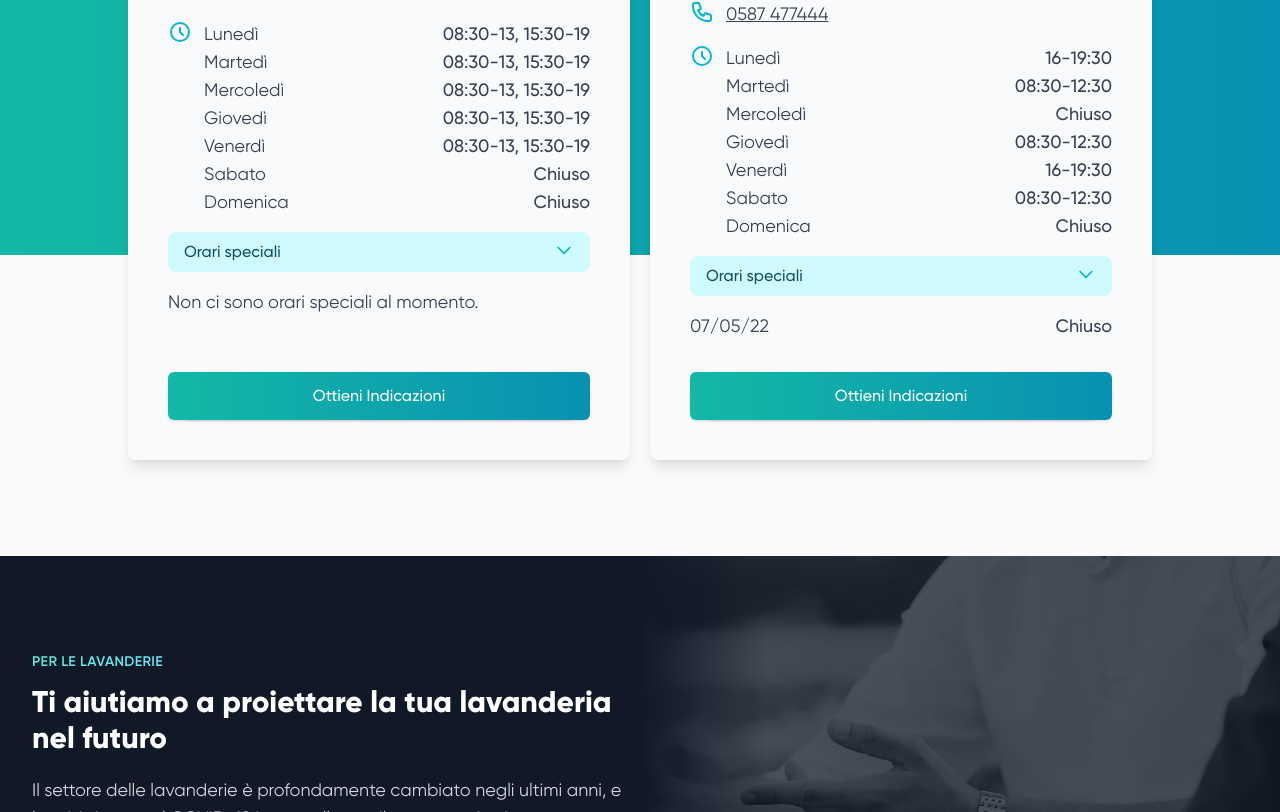
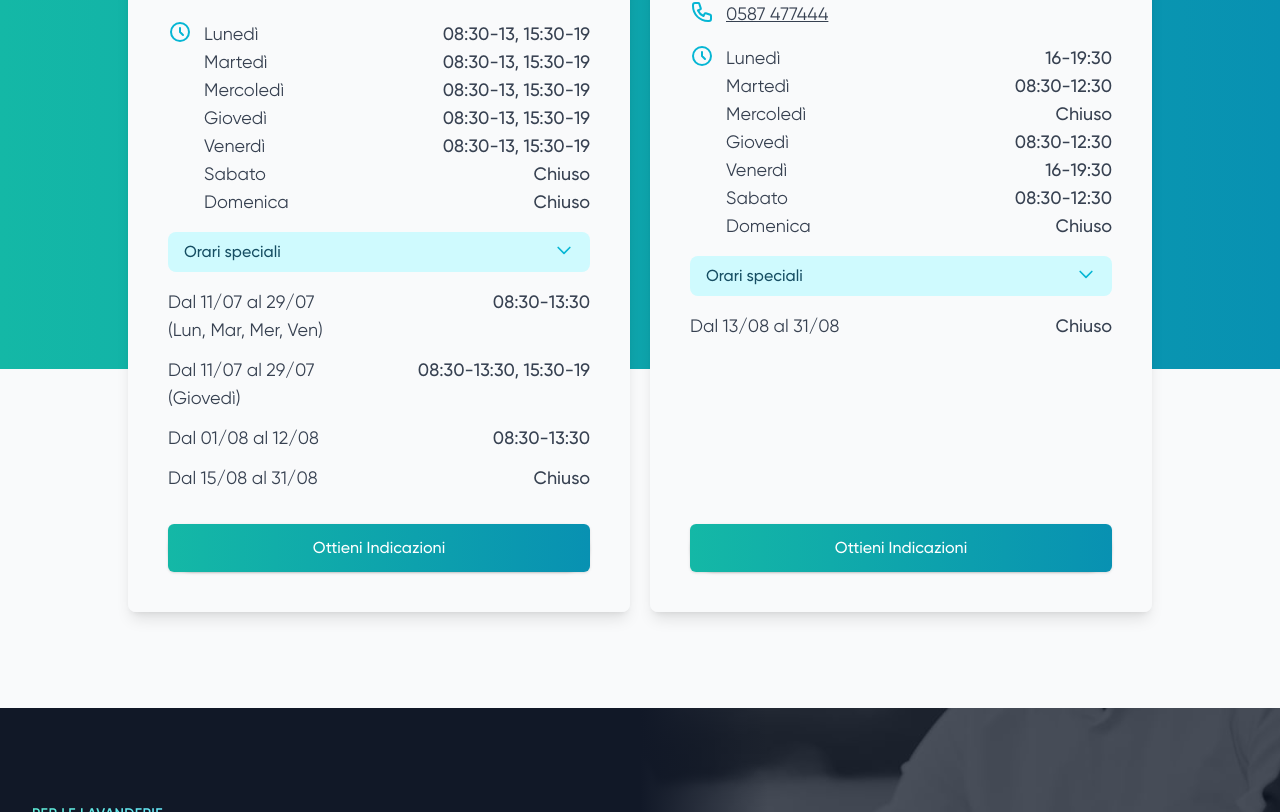
Before and after one commit to lavaelava/lavalava.it, a Next.js app: page / in a window 1280 px wide. Shown: the part 4556-5368 px from the top of the page. Built offline with nearby package versions, Linux system fonts and the light colour scheme.

Commit message:
add summer hours

```diff
--- a/pages/index.js
+++ b/pages/index.js
@@ -597,9 +597,30 @@ export default function Home() {
                             </ul>
                           </li>
                           <SpecialHoursDisclosure>
-                            <ul className="w-full text-lg text-gray-700">
+                            <ul className="w-full space-y-3 text-lg text-gray-700">
                               <li className="flex justify-between">
-                                Non ci sono orari speciali al momento.
+                                Dal 11/07 al 29/07 <br />
+                                (Lun, Mar, Mer, Ven)
+                                <span className="font-medium">08:30-13:30</span>
+                              </li>
+                              <li className="flex justify-between">
+                                Dal 11/07 al 29/07 <br />
+                                (Giovedì)
+                                <span className="font-medium">
+                                  08:30-13:30
+                                  <span className="invisible block h-0 xs:visible xs:inline xs:h-auto">
+                                    ,
+                                  </span>{' '}
+                                  15:30-19
+                                </span>
+                              </li>
+                              <li className="flex justify-between">
+                                Dal 01/08 al 12/08
+                                <span className="font-medium">08:30-13:30</span>
+                              </li>
+                              <li className="flex justify-between">
+                                Dal 15/08 al 31/08
+                                <span className="font-medium">Chiuso</span>
                               </li>
                             </ul>
                           </SpecialHoursDisclosure>
@@ -707,7 +728,7 @@ export default function Home() {
                           <SpecialHoursDisclosure>
                             <ul className="w-full text-lg text-gray-700">
                               <li className="flex justify-between">
-                                07/05/22
+                                Dal 13/08 al 31/08
                                 <span className="font-medium">Chiuso</span>
                               </li>
                             </ul>
```
